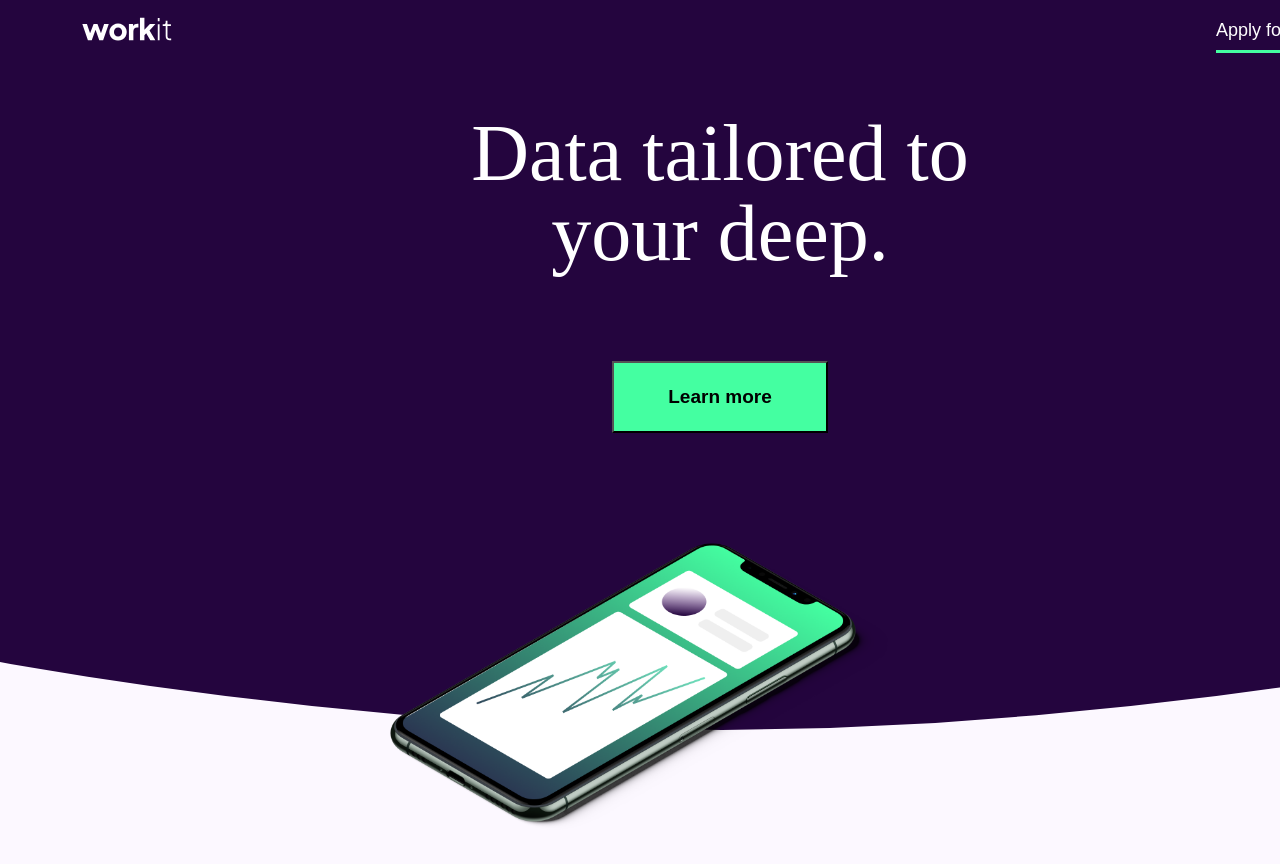
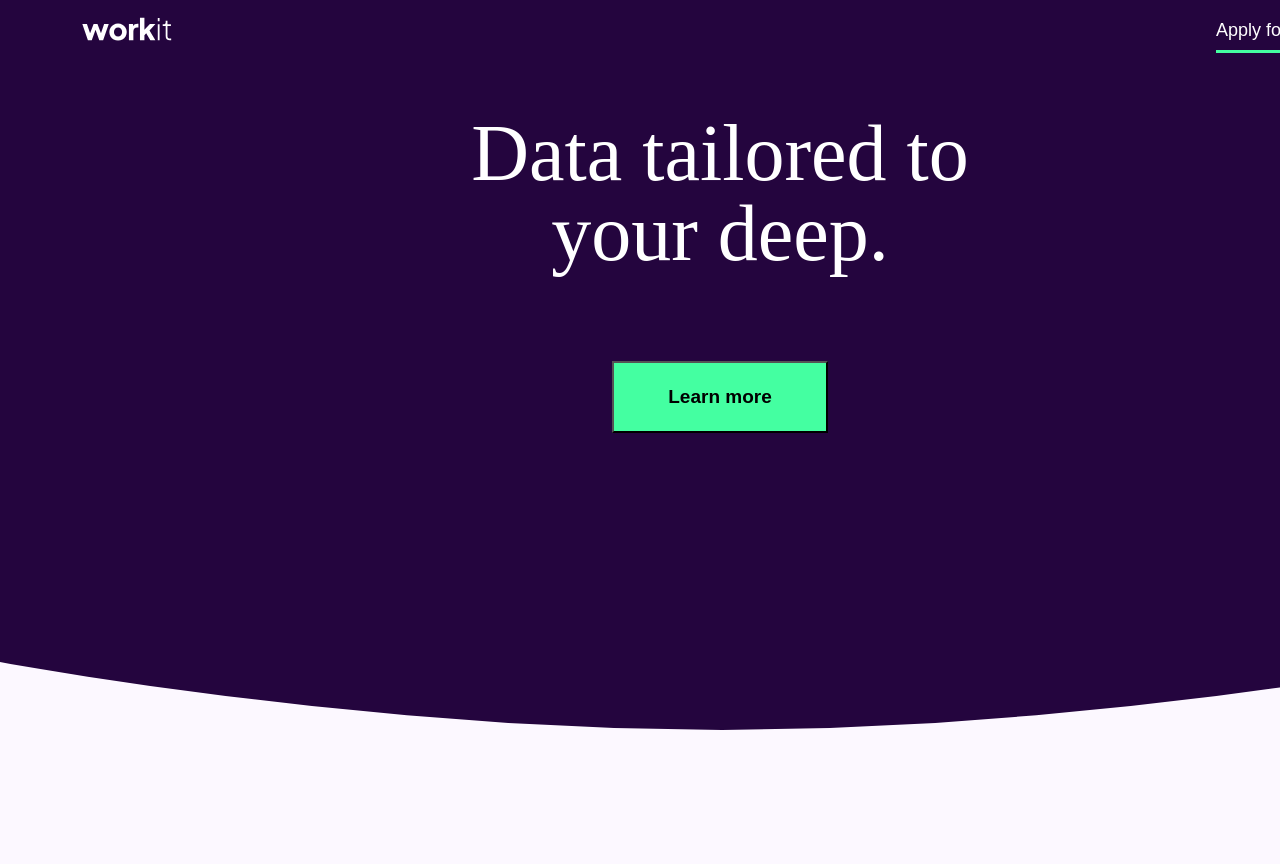
Before and after one commit to PiriyaLapa/workit-landing-page, a React (Create React App) app: page / in a window 1280 px wide. Shown: the top 864 px of the page. Built offline with nearby package versions, Linux system fonts and the light colour scheme.

Commit message:
update and try to deploy

```diff
--- a/src/Components/LandingPage.tsx
+++ b/src/Components/LandingPage.tsx
@@ -2,15 +2,15 @@ import { Component, ReactNode } from "react";
 import { ContainerLandingPage } from "../Components/styledComponent";
 import Header from "./Header";
 import MiddleSection from "./MiddleSection";
-import { HeroImg } from "./ImgHero";
-import HeroImgSource from "../assets/moblie.png";
+// import { HeroImg } from "./ImgHero";
+// import HeroImgSource from "../assets/moblie.png";
 
 export default class LandingPage extends Component {
   render(): ReactNode {
     return (
       <ContainerLandingPage>
         <Header />
-        <HeroImg urlImg={HeroImgSource} />
+        {/* <HeroImg urlImg={HeroImgSource} /> */}
         <MiddleSection />
       </ContainerLandingPage>
     );
```
